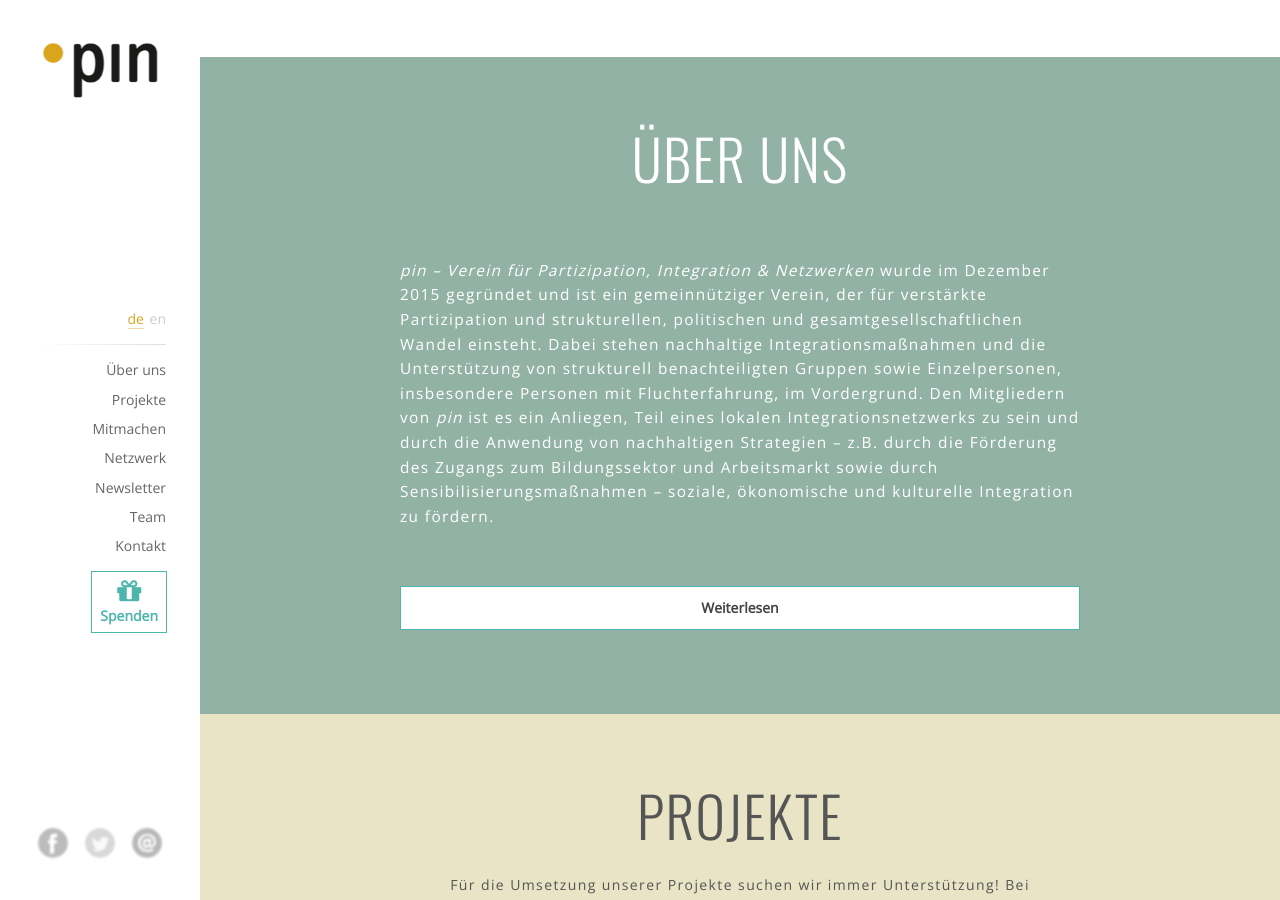
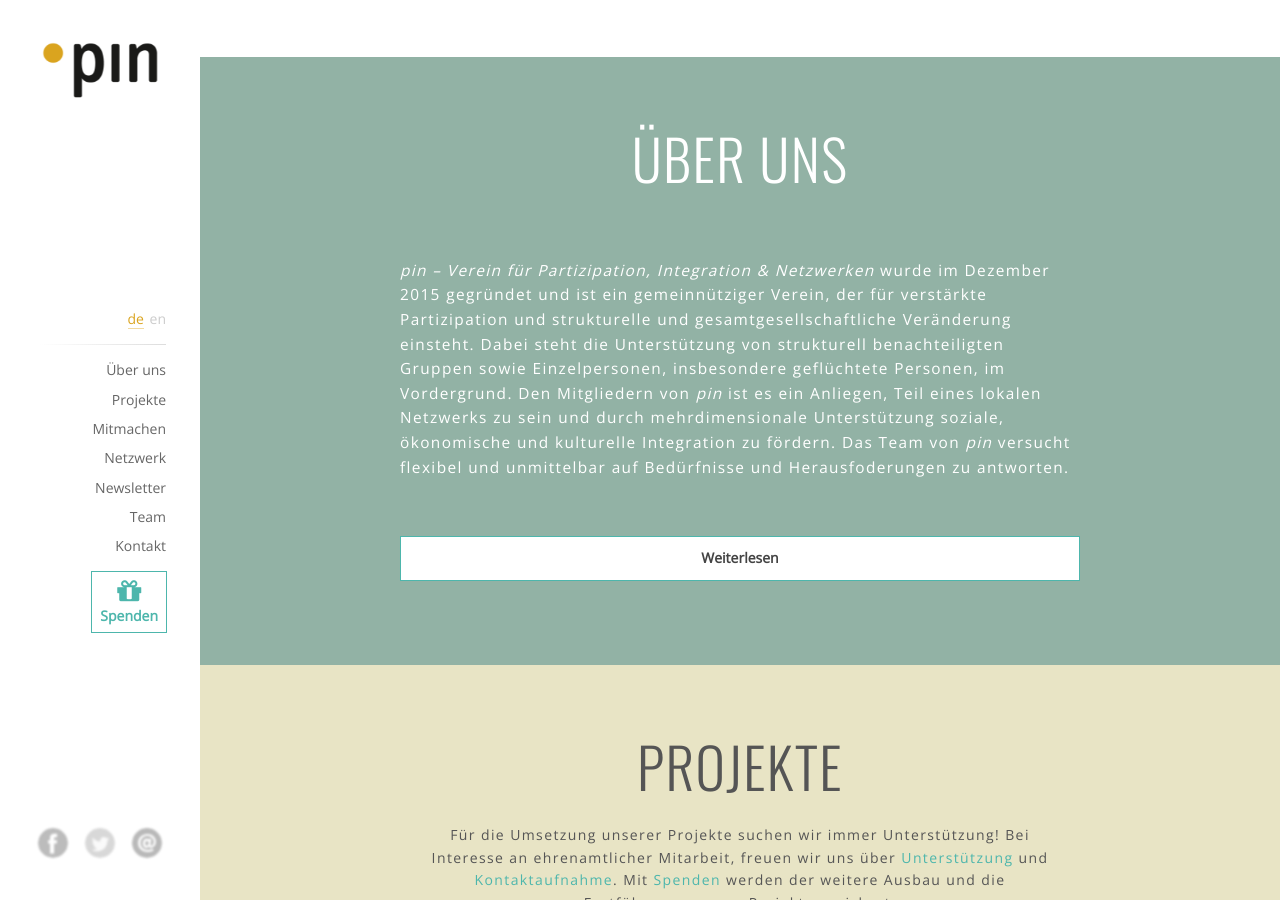
Before and after one commit to pinverein/anna-laura, a Jekyll site: the page built from index.html, in a window 1280 px wide and 900 px high, scrolled down 843 px. Built offline with Jekyll 4.4.1, drawn with Linux system fonts in a browser that asks for light colours; comment, search, counter and statistics services are not loaded.

Commit message:
Update content_ueber-uns.html

```diff
--- a/pages/de/content_ueber-uns.html
+++ b/pages/de/content_ueber-uns.html
@@ -9,8 +9,7 @@ language: de
     <h1 class="title-text">Über uns</h1>
     <div class="lead-text">
 
-      <em>pin – Verein für Partizipation, Integration & Netzwerken</em> wurde im Dezember 2015 gegründet und ist ein gemeinnütziger Verein, der für verstärkte Partizipation und strukturellen, politischen und gesamtgesellschaftlichen Wandel einsteht. Dabei stehen nachhaltige Integrationsmaßnahmen und die Unterstützung von strukturell benachteiligten Gruppen sowie Einzelpersonen, insbesondere Personen mit Fluchterfahrung, im Vordergrund. Den Mitgliedern von <em>pin</em> ist es ein Anliegen, Teil eines lokalen Integrationsnetzwerks zu sein und durch die Anwendung von nachhaltigen Strategien – z.B. durch die Förderung des Zugangs zum Bildungssektor und Arbeitsmarkt sowie durch Sensibilisierungsmaßnahmen – soziale, ökonomische und kulturelle Integration zu fördern.
-
+      <em>pin – Verein für Partizipation, Integration & Netzwerken</em> wurde im Dezember 2015 gegründet und ist ein gemeinnütziger Verein, der für verstärkte Partizipation und strukturelle und gesamtgesellschaftliche Veränderung einsteht. Dabei steht die Unterstützung von strukturell benachteiligten Gruppen sowie Einzelpersonen, insbesondere geflüchtete Personen, im Vordergrund. Den Mitgliedern von <em>pin</em> ist es ein Anliegen, Teil eines lokalen Netzwerks zu sein und durch mehrdimensionale Unterstützung soziale, ökonomische und kulturelle Integration zu fördern. Das Team von <em>pin</em> versucht flexibel und unmittelbar auf Bedürfnisse und Herausfoderungen zu antworten.
     </div>
     <div class="about-cta button-cta">Weiterlesen</div>
   </div>
```
